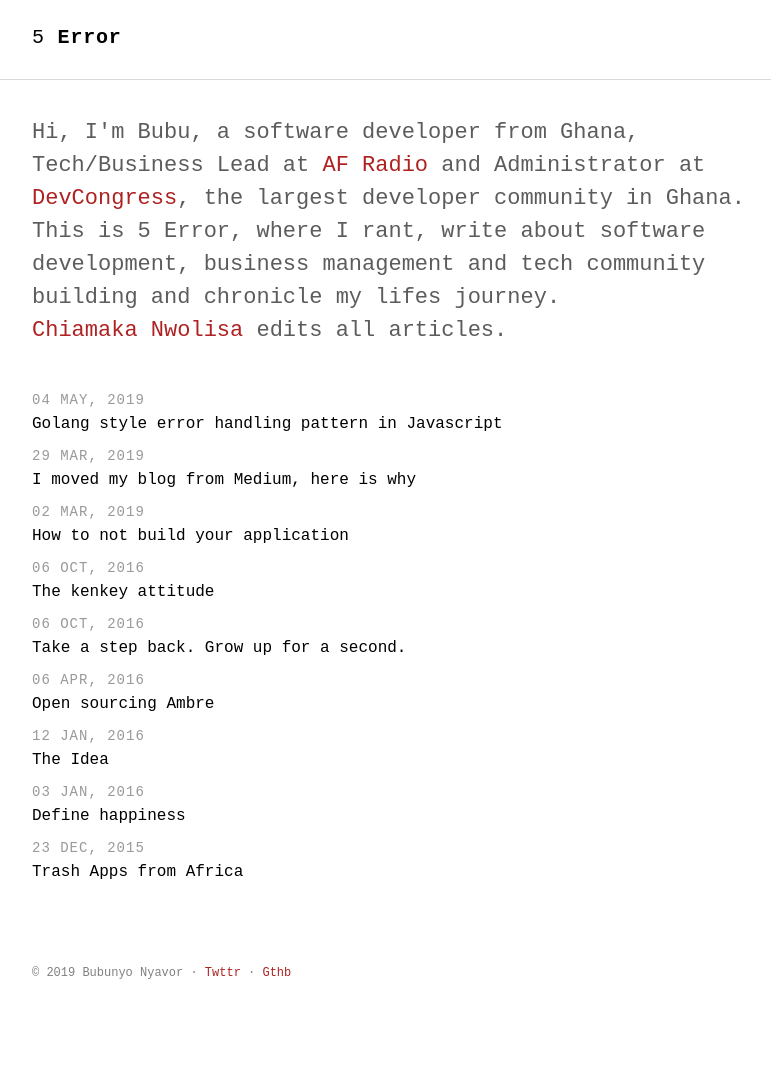
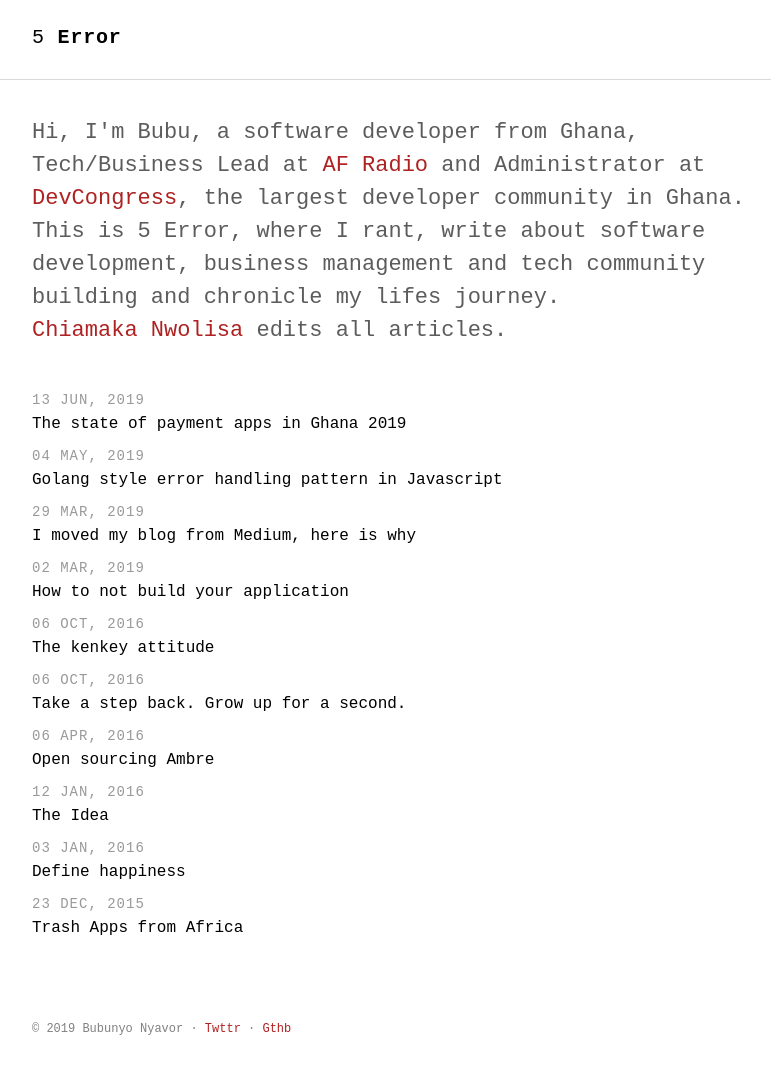
Before and after one commit to bubunyo/bubunyo.github.io, a Jekyll site: the page built from index.html, in a window 1280 px wide. Shown: the whole page, without its empty margins (232-1003 px from the left). Built offline with Jekyll 4.4.1, drawn with Linux system fonts in a browser that asks for light colours; some web fonts are replaced; before the commit the page ends 1030 px from its top, so only the background shows below that.

Commit message:
Update 2019-06-13-state-of-payments-in-ghana-2019.md

```diff
--- a/_posts/2019-06-13-state-of-payments-in-ghana-2019.md
+++ b/_posts/2019-06-13-state-of-payments-in-ghana-2019.md
@@ -4,12 +4,11 @@ title: "The state of payment apps in Ghana 2019"
 description: "The state of payment apps in Ghana 2019"
 comments: true
 keywords: "authentication, tech, ghana, afradio, mpower, hubtel, slide pay,"
-published: false
+published: true
 ---
 
 
-
-Once every month someone somewhere in Ghana builds and releases yet another payment platform, because the existing ones dont work.
+The year is 2019. But once every month, someone somewhere in Ghana builds and releases yet another payment platform, because the existing ones dont work.
 
 This has been the case for the past seven or so years; yet one sure bet I can place in this tech eco-system is that we will see a new payment system before the year ends.
 
```
